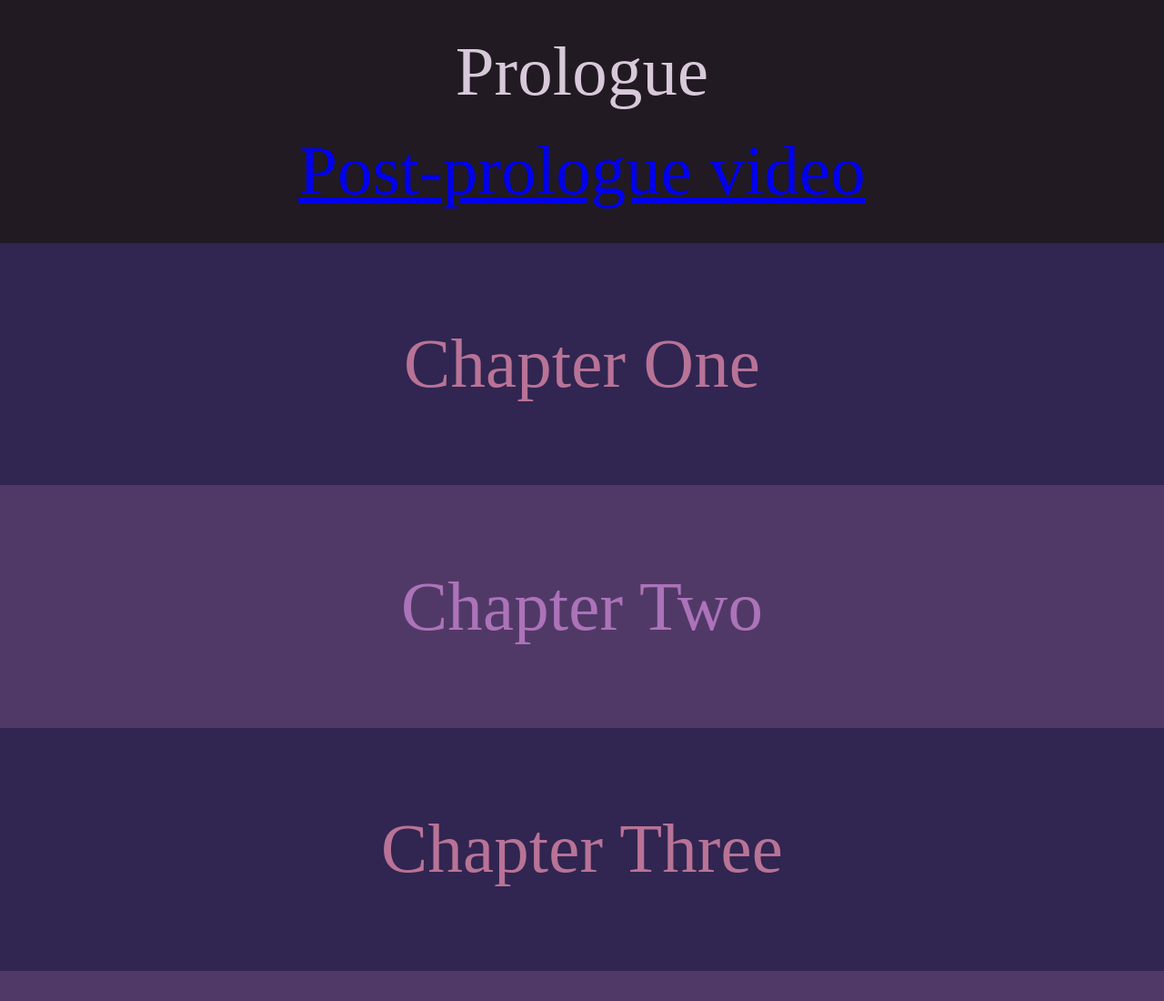
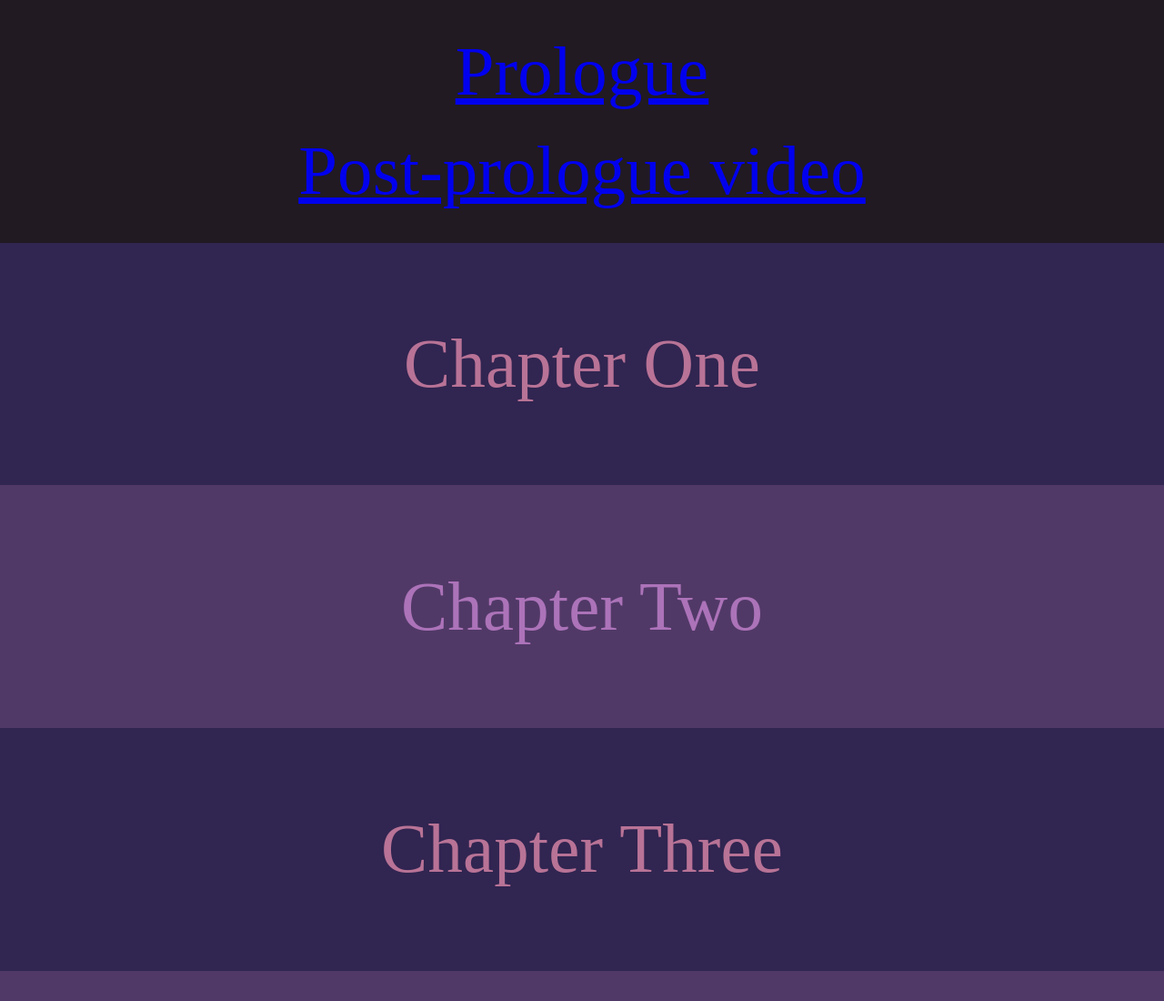
Before and after one commit to brianyyang/lariantales, a Gatsby site: page / in a window 1280 px wide. Shown: the top 1100 px of the page at 91% size. Built offline with nearby package versions, Linux system fonts and the light colour scheme; Gatsby itself is replaced by a stand-in of ours.

Commit message:
added link to twine prologue game

```diff
--- a/src/pages/index.js
+++ b/src/pages/index.js
@@ -46,7 +46,12 @@ function IndexPage() {
     <Container>
       <CssBaseline />
       <Prologue>
-        Prologue
+        <a
+          href="https://brianyyang.itch.io/larian-tales-prologue"
+          target="_blank"
+        >
+          Prologue
+        </a>
         <Link to="page-2">Post-prologue video</Link>
       </Prologue>
       <OddChapter>Chapter One</OddChapter>
```
